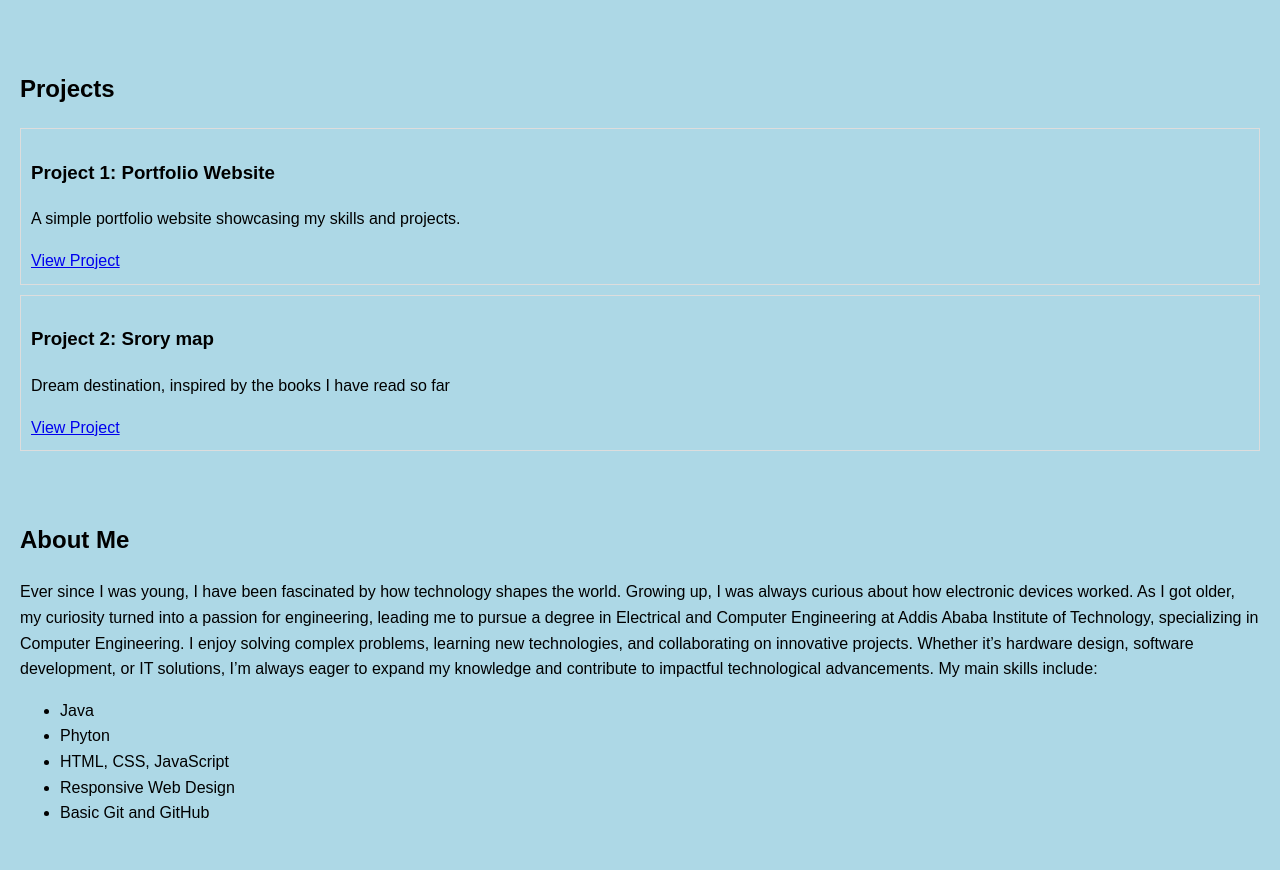
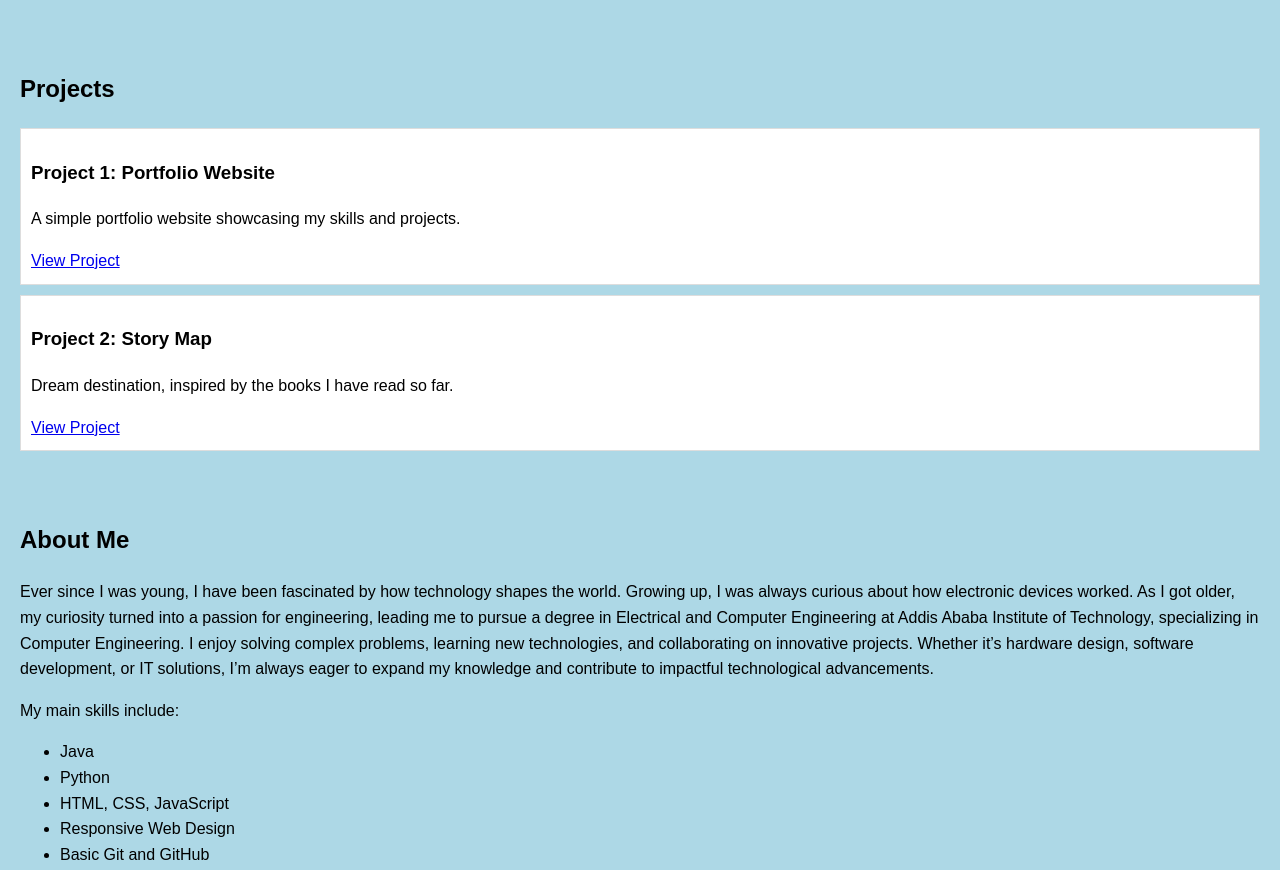
Before and after one commit to Merhab-tech/My_First_Portfolio, a plain HTML site: page portfolio/index.html in a window 1280 px wide. Shown: the part 460-1330 px from the top of the page. Drawn offline with Linux system fonts and the light colour scheme.

Commit message:
Initial commit

```diff
--- a/portfolio/index.html
+++ b/portfolio/index.html
@@ -43,6 +43,7 @@
             border: 1px solid #ddd;
             padding: 10px;
             margin-bottom: 10px;
+            background: white;
         }
         footer {
             background: darkslateblue;
@@ -88,8 +89,8 @@
         </article>
 
         <article class="project">
-            <h3>Project 2: Srory map</h3>
-            <p>Dream destination, inspired by the books I have read so far</p>
+            <h3>Project 2: Story Map</h3>
+            <p>Dream destination, inspired by the books I have read so far.</p>
             <a href="https://storymaps.arcgis.com/stories/9f14946b3ae548a198f85c966d9522e4" target="_blank">View Project</a>
         </article>
 
@@ -98,10 +99,12 @@
     <!-- About Me Section -->
     <section id="about">
         <h2>About Me</h2>
-        <p>Ever since I was young, I have been fascinated by how technology shapes the world. Growing up, I was always curious about how electronic devices worked. As I got older, my curiosity turned into a passion for engineering, leading me to pursue a degree in Electrical and Computer Engineering at Addis Ababa Institute of Technology, specializing in Computer Engineering. I enjoy solving complex problems, learning new technologies, and collaborating on innovative projects. Whether it’s hardware design, software development, or IT solutions, I’m always eager to expand my knowledge and contribute to impactful technological advancements. My main skills include:</p>
+        <p>Ever since I was young, I have been fascinated by how technology shapes the world. Growing up, I was always curious about how electronic devices worked. As I got older, my curiosity turned into a passion for engineering, leading me to pursue a degree in Electrical and Computer Engineering at Addis Ababa Institute of Technology, specializing in Computer Engineering. I enjoy solving complex problems, learning new technologies, and collaborating on innovative projects. Whether it’s hardware design, software development, or IT solutions, I’m always eager to expand my knowledge and contribute to impactful technological advancements.</p>
+
+        <p>My main skills include:</p>
         <ul>
             <li>Java</li>
-            <li>Phyton</li>
+            <li>Python</li> <!-- Corrected Spelling -->
             <li>HTML, CSS, JavaScript</li>
             <li>Responsive Web Design</li>
             <li>Basic Git and GitHub</li>
```
